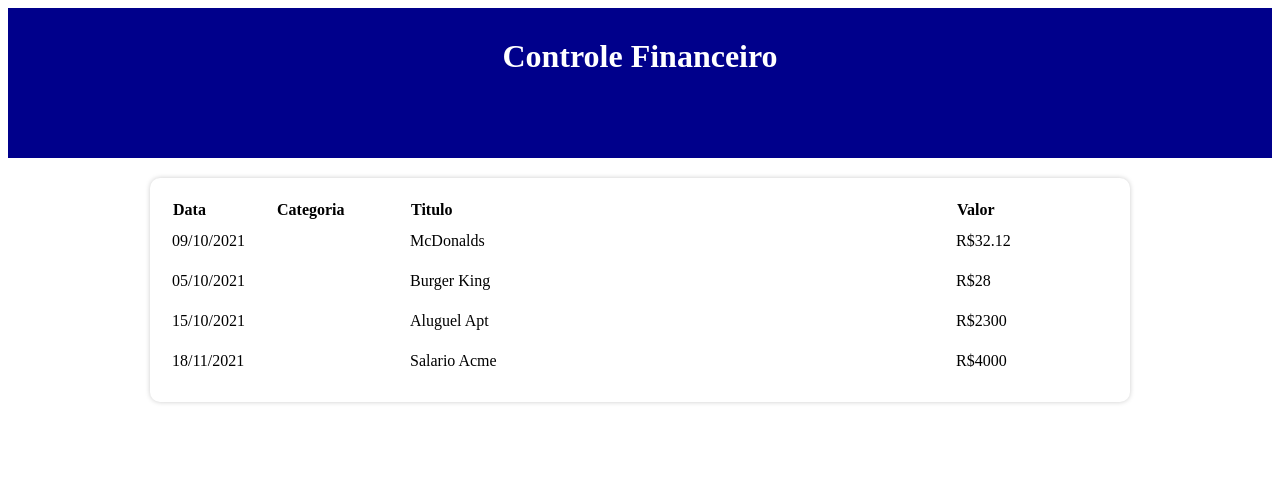
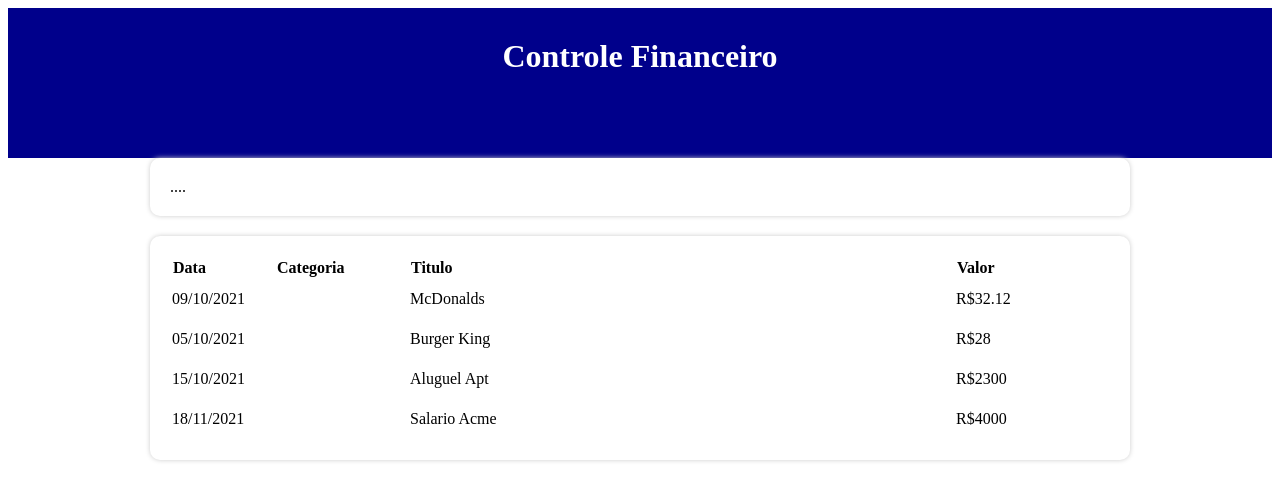
Before and after one commit to LeoScripts/controle-financeiro, a React (Vite) app: page / in a window 1280 px wide. Shown: the top 500 px of the page. Built offline with nearby package versions, Linux system fonts and the light colour scheme.

Commit message:
componente info area

```diff
--- a/src/App.tsx
+++ b/src/App.tsx
@@ -6,6 +6,7 @@
 import { items } from "./data/items";
 import { getCurrentMonth, filterListByMonth } from './helpers/dateFilter'
 import { TableArea } from "./components/TableArea";
+import { InfoArea } from "./components/InfoArea";
 
 
 
@@ -27,6 +28,7 @@
 
       <C.Body>
         {/* area de informações */}
+        <InfoArea />
 
         {/* area de incersão de dados */}
 
--- /dev/null
+++ b/src/components/InfoArea/index.tsx
@@ -0,0 +1,9 @@
+import * as C from './styles';
+
+export const InfoArea = () => {
+    return(
+        <C.Container>
+            ....
+        </C.Container>
+    )
+}
--- /dev/null
+++ b/src/components/InfoArea/styles.ts
@@ -0,0 +1,8 @@
+import styled from "styled-components";
+
+export const Container = styled.div`
+    background-color: #FFF;
+    box-shadow: 0 0 5px #CCC;
+    border-radius: 10px;
+    padding: 20px;
+`;
```
